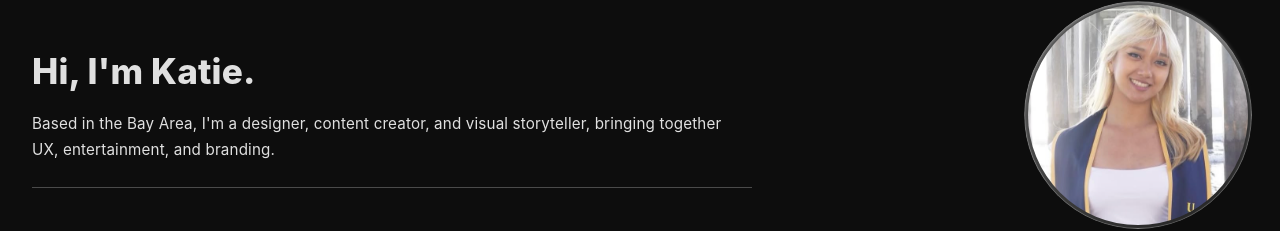
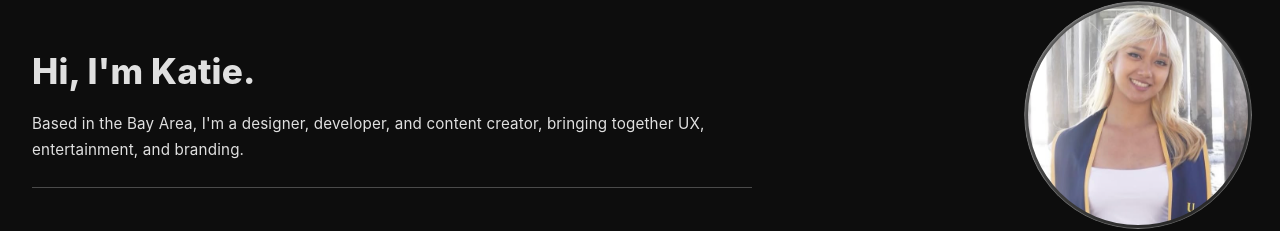
Before and after one commit to katienhanle/portfolio, a Next.js app in the folder nextjs-portfolio/: page / in a window 1280 px wide. Shown: the part 163-394 px from the top of the page. Built offline with nearby package versions, Linux system fonts and the light colour scheme.

Commit message:
Redo bio

```diff
--- a/nextjs-portfolio/pages/index.js
+++ b/nextjs-portfolio/pages/index.js
@@ -124,7 +124,7 @@ export default function Home() {
         <div style={{ flex: '1 1 520px', maxWidth: 720 }}>
           <h1 style={styles.titleH1}>Hi, I&apos;m Katie.</h1>
           <p style={styles.body}>
-            Based in the Bay Area, I&apos;m a designer, content creator, and visual storyteller, bringing together UX, entertainment, and branding.
+            Based in the Bay Area, I&apos;m a designer, developer, and content creator, bringing together UX, entertainment, and branding.
           </p>
           <hr style={{ margin: '1.5rem 0 0', borderColor: 'rgba(255, 255, 255, 0.25)' }} />
         </div>
```
